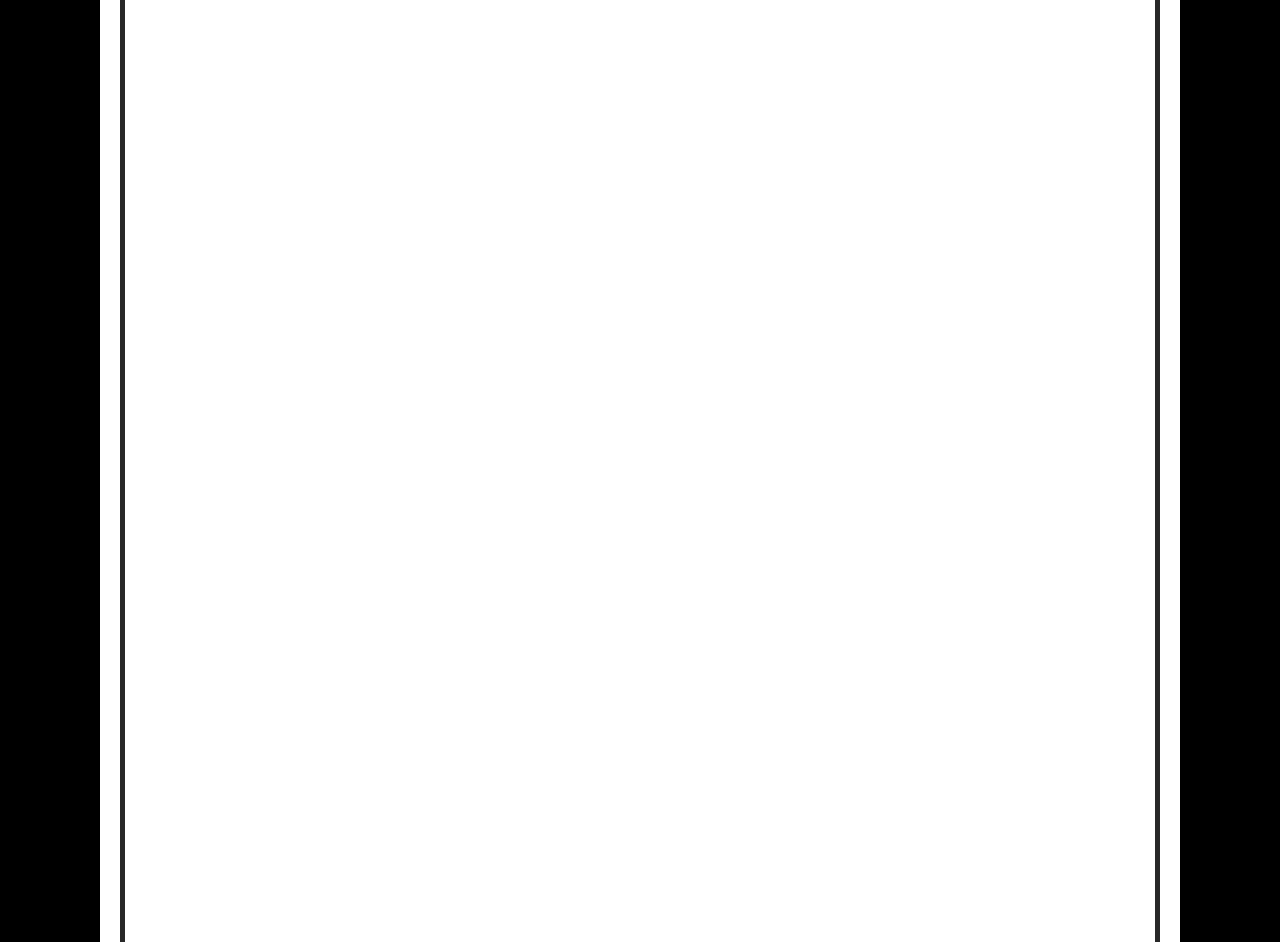
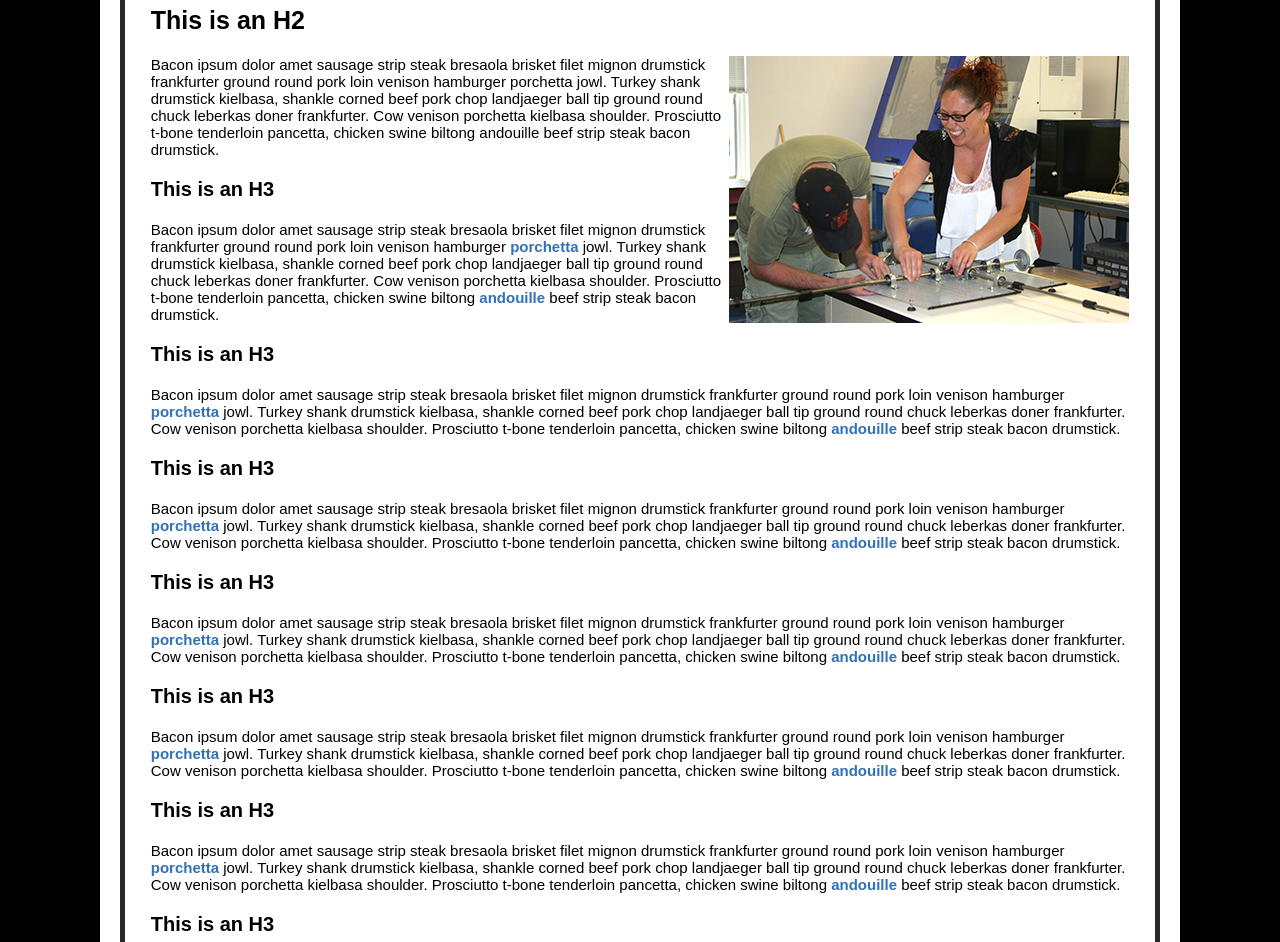
Before and after one commit to InfocusCapstone2016/InfocusMaster, a plain HTML site: page programs/index.html in a window 1280 px wide. Shown: the part 414-1356 px from the top of the page. Drawn offline with Linux system fonts and the light colour scheme.

Commit message:
Content.css
Working on the layout and style.

-Jim

```diff
--- a/content.css
+++ b/content.css
@@ -26,10 +26,10 @@ body {
 	overflow: hidden;
 }
 #sectionTitle {
-	font-size: 10em;
+	font-size: 6em;
 	font-family: "Times New Roman", Times, serif;
 	color: #FFF;
-	padding: 55px 0 0 80px;
+	padding: 120px 0 0 80px;
 	margin: 0;
 	width: 800px;
 	overflow: hidden;
@@ -48,12 +48,14 @@ body {
 	margin: 20px 0 0 20px;
 	padding: 5px;
 }
+	/* TITLE ROW */
 .trHeader {
 	border-radius: 20px;
 	height: 60px;
 	margin: 15px 0 10px 0;
 	width: 1030px;
 }
+	/* TITLE STYLE */
 .title   {
 	color: #FFF;
 	background-color: #3171B8;
@@ -61,11 +63,38 @@ body {
 	border-radius: 20px;
 	margin: 0 25px 0 25px;
 }
+	/* THE CONTENT STYLES */
 .trContent   {
 	border-radius: 20px;
 	background-color: #FFF;
 	height: 1060px;
 	width: 1030px;
+	overflow: auto;
+}
+.contentBuffer {
+	width: 95%;
+	margin-top: 0px;
+	margin-right: auto;
+	margin-bottom: 0px;
+	margin-left: auto;
+	padding: 5px;
+}
+.contentBuffer h1 {
+	font-size: 3em;
+}
+.contentBuffer h2 {
+	font-size: 2.5em;
+}
+.contentBuffer h3 {
+	font-size: 2em;
+}
+.contentBuffer p {
+	font-size: 1.5em;
+}
+.contentBuffer a {
+	text-decoration: none;
+	color: #3171B8;
+	font-weight: bold;
 }
 
 /* FOOTER RULES */
@@ -84,3 +113,17 @@ body {
 	width: 1080px;
 	text-align: center;
 }
+
+/* SCROLLBAR STYLE */
+-webkit-scrollbar-track {
+      background-color: #b46868;
+} /* the new scrollbar will have a flat appearance with the set background color */
+-webkit-scrollbar-thumb {
+      background-color: rgba(0, 0, 0, 0.2);
+} /* this will style the thumb, ignoring the track */
+-webkit-scrollbar-button {
+      background-color: #7c2929;
+} /* optionally, you can style the top and the bottom buttons (left and right for horizontal bars) */
+-webkit-scrollbar-corner {
+      background-color: black;
+} /* if both the vertical and the horizontal bars appear, then perhaps the right bottom corner also needs to be styled */
--- a/programs/index.html
+++ b/programs/index.html
@@ -28,7 +28,25 @@
 						<h1 class="title">OVERVIEW</h1>
 					</div>
 					<div class="trContent" id="overview">
-						<p>Bacon ipsum dolor amet sausage strip steak bresaola brisket filet mignon drumstick frankfurter ground round pork loin venison hamburger porchetta jowl. Turkey shank drumstick kielbasa, shankle corned beef pork chop landjaeger ball tip ground round chuck leberkas doner frankfurter. Cow venison porchetta kielbasa shoulder. Prosciutto t-bone tenderloin pancetta, chicken swine biltong andouille beef strip steak bacon drumstick.</p>
+						<div class="contentBuffer">
+							<h1>This is an H1</h1>
+							<h2>This is an H2</h2>
+							<p><img src="img/overview_01.jpg" width="400" height="267" align="right">Bacon ipsum dolor amet sausage strip steak bresaola brisket filet mignon drumstick frankfurter ground round pork loin venison hamburger porchetta jowl. Turkey shank drumstick kielbasa, shankle corned beef pork chop landjaeger ball tip ground round chuck leberkas doner frankfurter. Cow venison porchetta kielbasa shoulder. Prosciutto t-bone tenderloin pancetta, chicken swine biltong andouille beef strip steak bacon drumstick.							</p>
+							<h3>This is an H3</h3>
+							<p>Bacon ipsum dolor amet sausage strip steak bresaola brisket filet mignon drumstick frankfurter ground round pork loin venison hamburger <a href="#">porchetta</a> jowl. Turkey shank drumstick kielbasa, shankle corned beef pork chop landjaeger ball tip ground round chuck leberkas doner frankfurter. Cow venison porchetta kielbasa shoulder. Prosciutto t-bone tenderloin pancetta, chicken swine biltong <a href="#">andouille</a> beef strip steak bacon drumstick.</p>
+							<h3>This is an H3</h3>
+							<p>Bacon ipsum dolor amet sausage strip steak bresaola brisket filet mignon drumstick frankfurter ground round pork loin venison hamburger <a href="#">porchetta</a> jowl. Turkey shank drumstick kielbasa, shankle corned beef pork chop landjaeger ball tip ground round chuck leberkas doner frankfurter. Cow venison porchetta kielbasa shoulder. Prosciutto t-bone tenderloin pancetta, chicken swine biltong <a href="#">andouille</a> beef strip steak bacon drumstick.</p>
+							<h3>This is an H3</h3>
+							<p>Bacon ipsum dolor amet sausage strip steak bresaola brisket filet mignon drumstick frankfurter ground round pork loin venison hamburger <a href="#">porchetta</a> jowl. Turkey shank drumstick kielbasa, shankle corned beef pork chop landjaeger ball tip ground round chuck leberkas doner frankfurter. Cow venison porchetta kielbasa shoulder. Prosciutto t-bone tenderloin pancetta, chicken swine biltong <a href="#">andouille</a> beef strip steak bacon drumstick.</p>
+							<h3>This is an H3</h3>
+							<p>Bacon ipsum dolor amet sausage strip steak bresaola brisket filet mignon drumstick frankfurter ground round pork loin venison hamburger <a href="#">porchetta</a> jowl. Turkey shank drumstick kielbasa, shankle corned beef pork chop landjaeger ball tip ground round chuck leberkas doner frankfurter. Cow venison porchetta kielbasa shoulder. Prosciutto t-bone tenderloin pancetta, chicken swine biltong <a href="#">andouille</a> beef strip steak bacon drumstick.</p>
+							<h3>This is an H3</h3>
+							<p>Bacon ipsum dolor amet sausage strip steak bresaola brisket filet mignon drumstick frankfurter ground round pork loin venison hamburger <a href="#">porchetta</a> jowl. Turkey shank drumstick kielbasa, shankle corned beef pork chop landjaeger ball tip ground round chuck leberkas doner frankfurter. Cow venison porchetta kielbasa shoulder. Prosciutto t-bone tenderloin pancetta, chicken swine biltong <a href="#">andouille</a> beef strip steak bacon drumstick.</p>
+							<h3>This is an H3</h3>
+							<p>Bacon ipsum dolor amet sausage strip steak bresaola brisket filet mignon drumstick frankfurter ground round pork loin venison hamburger <a href="#">porchetta</a> jowl. Turkey shank drumstick kielbasa, shankle corned beef pork chop landjaeger ball tip ground round chuck leberkas doner frankfurter. Cow venison porchetta kielbasa shoulder. Prosciutto t-bone tenderloin pancetta, chicken swine biltong <a href="#">andouille</a> beef strip steak bacon drumstick.</p>
+							<h3>This is an H3</h3>
+							<p>Bacon ipsum dolor amet sausage strip steak bresaola brisket filet mignon drumstick frankfurter ground round pork loin venison hamburger <a href="#">porchetta</a> jowl. Turkey shank drumstick kielbasa, shankle corned beef pork chop landjaeger ball tip ground round chuck leberkas doner frankfurter. Cow venison porchetta kielbasa shoulder. Prosciutto t-bone tenderloin pancetta, chicken swine biltong <a href="#">andouille</a> beef strip steak bacon drumstick.</p>
+						</div>
 					</div>
 
 					<!-- BUSINESS -->
```
Also changed, not shown: programs/img/overview_01.jpg (added).
